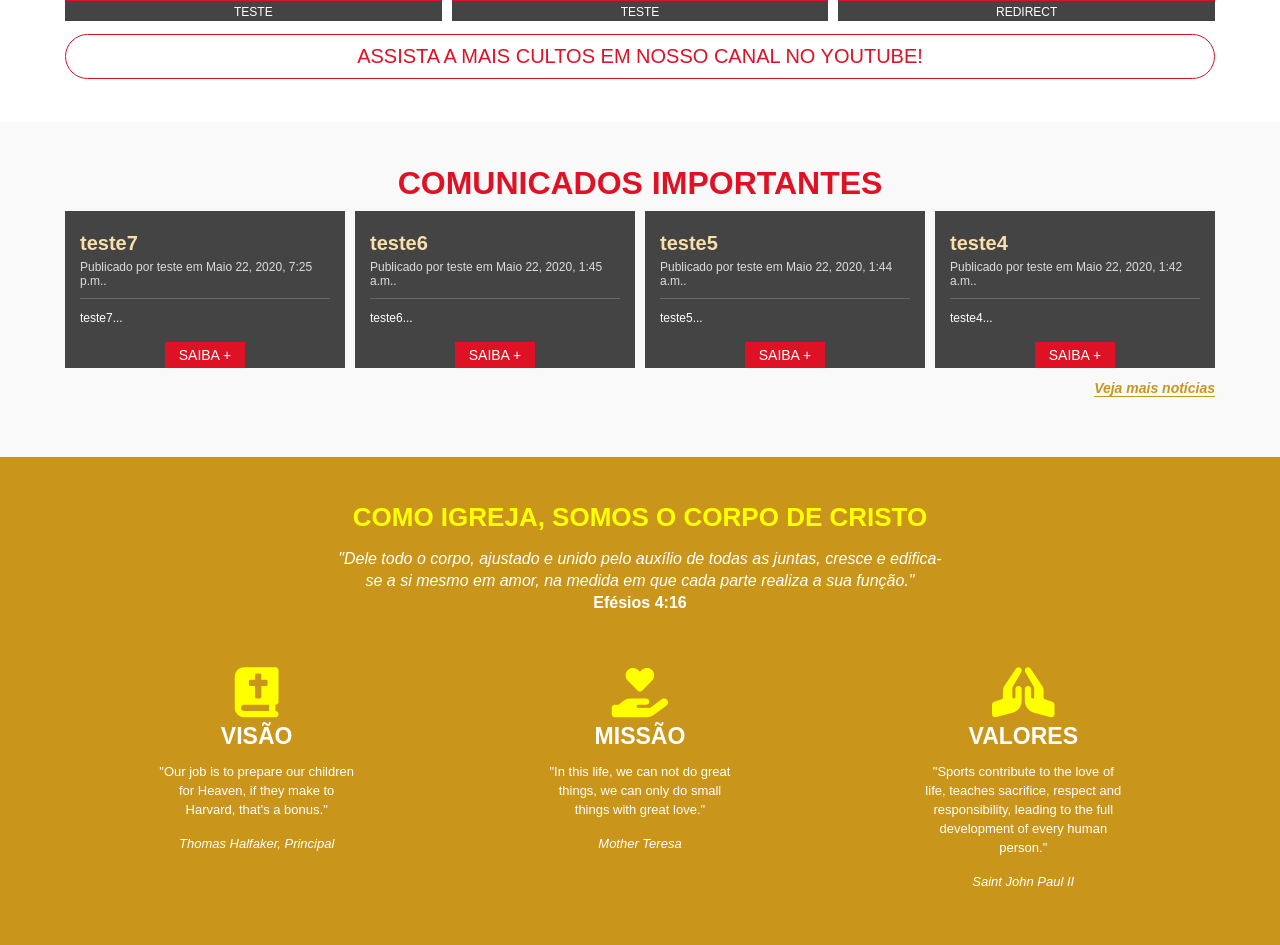
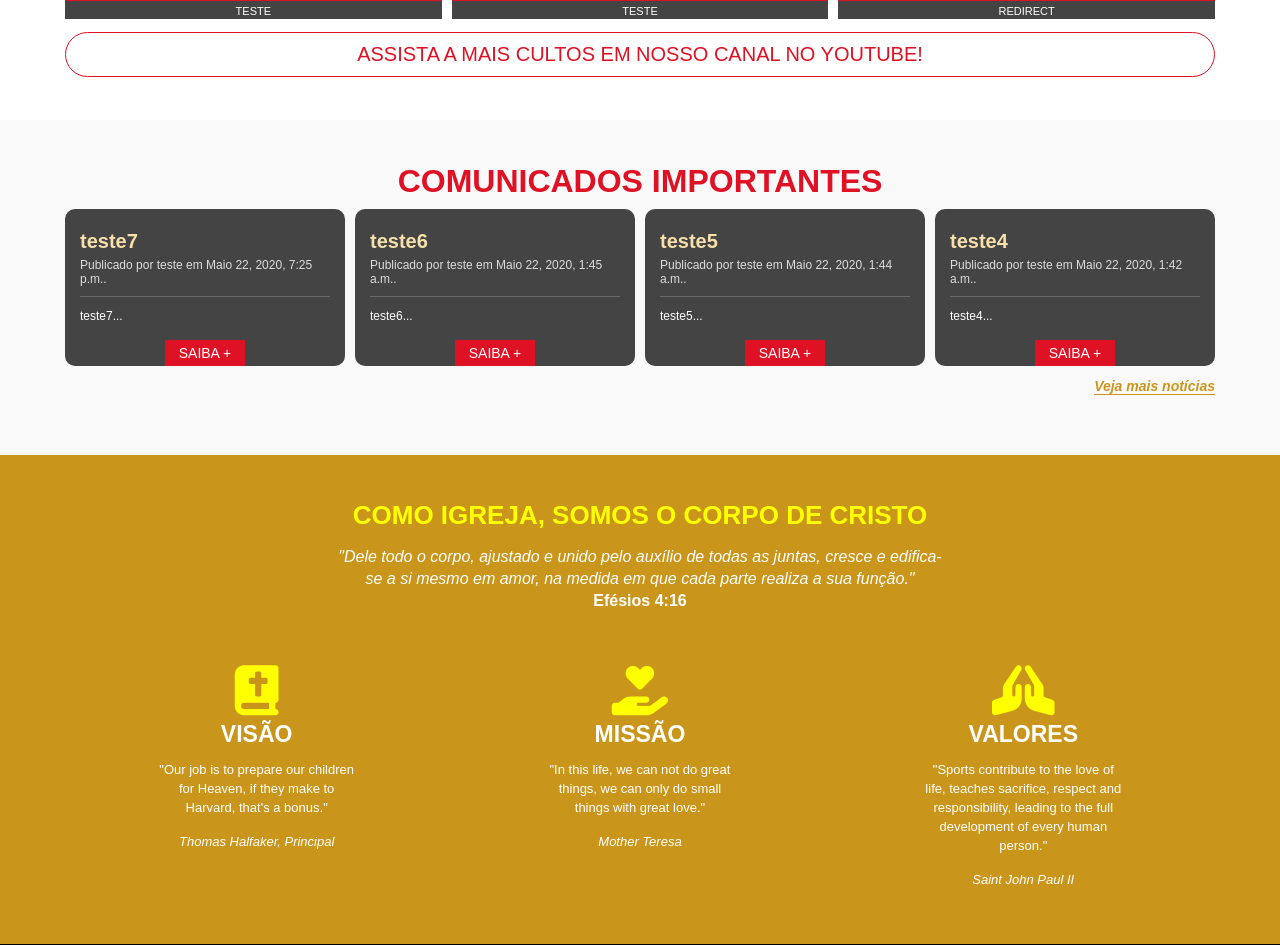
Before and after one commit to Lenoxel/ibcportal, a Django app: page / in a window 1280 px wide. Shown: the part 1624-2569 px from the top of the page. Run offline with Django 3.2, Linux system fonts and the light colour scheme; data comes from the database, SQL or seed files in the repository; parts of the project's set-up code (start-up, migrations or seed data) failed here and were passed over; some libraries are stand-ins or nearby versions; some web fonts are replaced.

Commit message:
some changes in home.html

```diff
--- a/core/static/css/home.css
+++ b/core/static/css/home.css
@@ -96,7 +96,7 @@ INDEX
 
 #cultos-online .fx_3 h4 {
     background: var(--gray5);
-    font-size: 12px;
+    font-size: 11px;
     text-align: center;
     margin-top: -32px;
     color: white;
@@ -140,6 +140,7 @@ INDEX
 #comunicados .noticia {
     background: var(--gray5);
     padding: 20px 15px 0;
+    border-radius: 10px;
 }
 
 #comunicados .noticia .NT-titulo {
--- a/core/static/css/style.css
+++ b/core/static/css/style.css
@@ -565,6 +565,7 @@ aside h3 {
 #agenda .noticia {
     background: var(--color5000);
     padding: 1px 10px 20px;
+    border-radius: 5px;
 }
 
 #agenda .noticia h2 {
```
